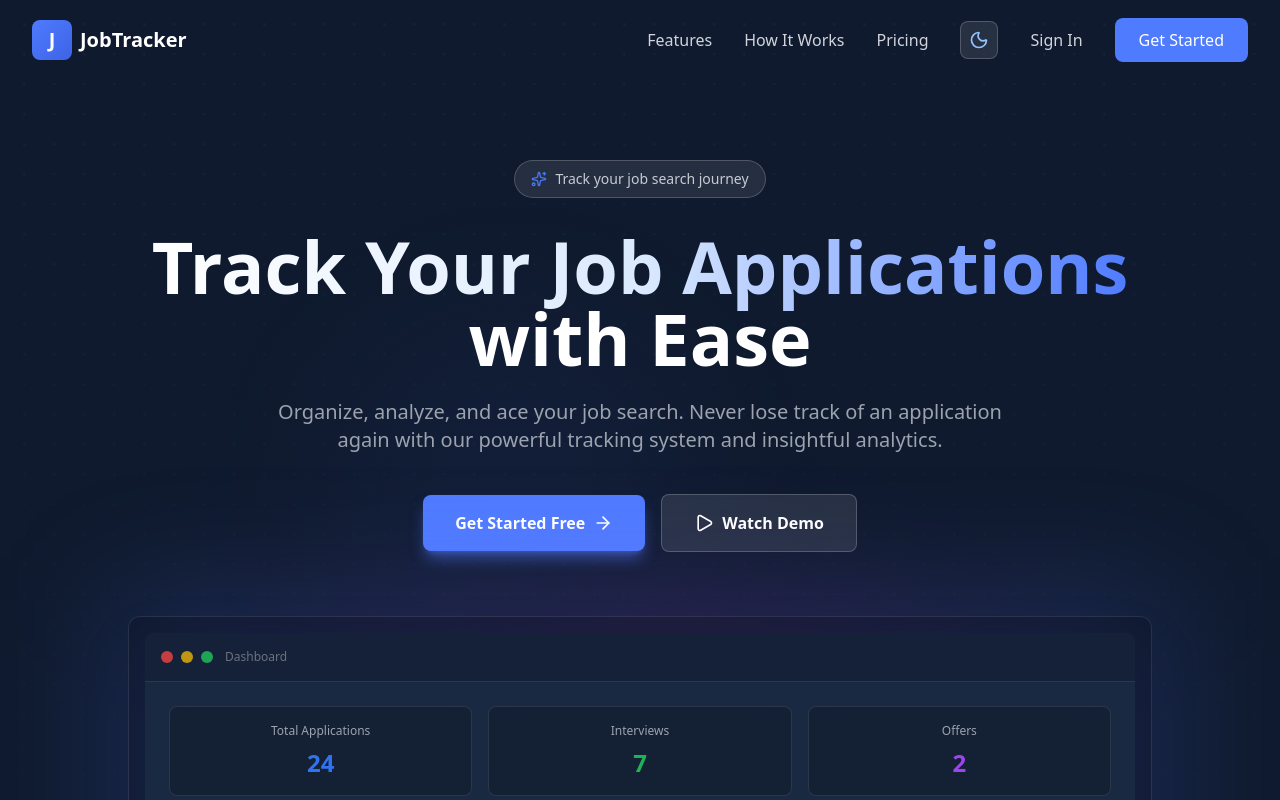
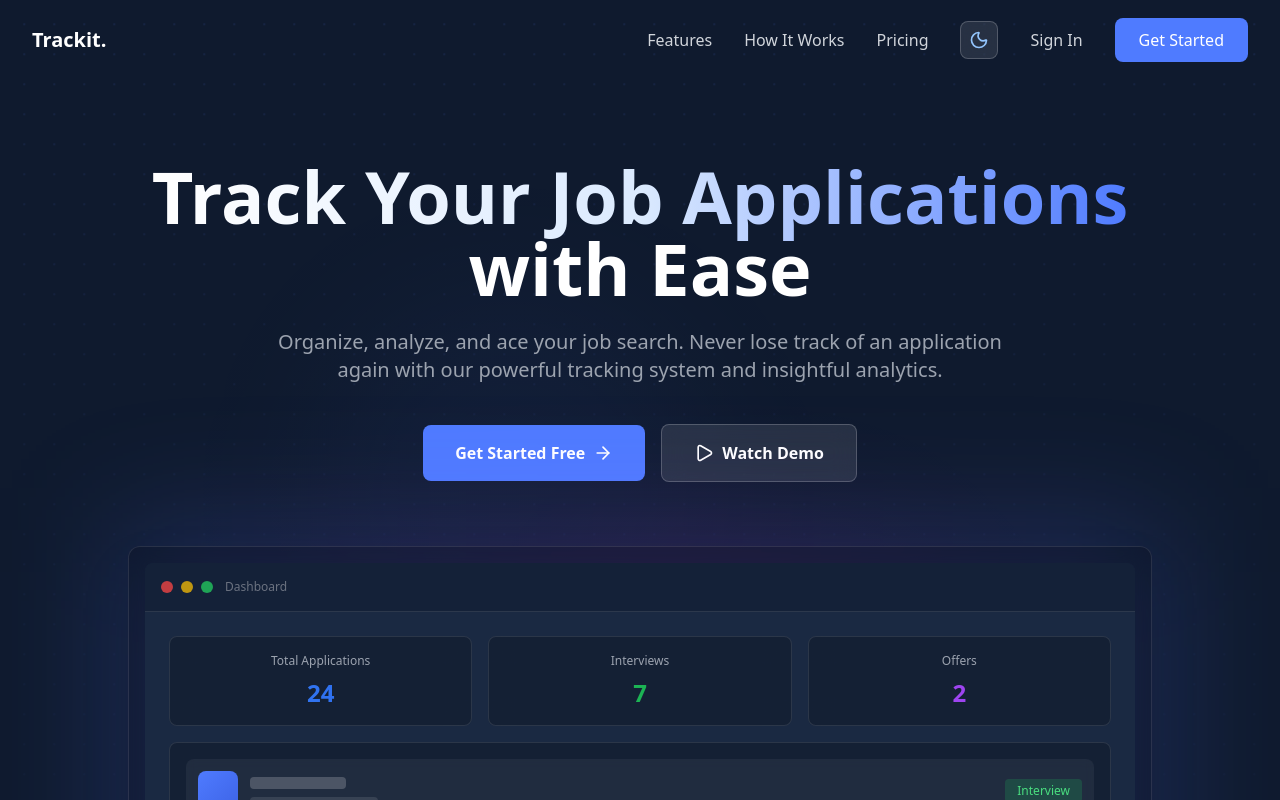
Before and after one commit to dkay9/trackit, a Next.js app: page / in a window 1280 px wide. Shown: the top 800 px of the page. Built offline with nearby package versions, Linux system fonts and the light colour scheme.

Commit message:
landing page update

```diff
--- a/src/components/landing/Footer.tsx
+++ b/src/components/landing/Footer.tsx
@@ -117,12 +117,9 @@ export default function Footer() {
 
         {/* Bottom Bar */}
         <div className="pt-8 border-t border-white/10">
-          <div className="flex flex-col md:flex-row items-center justify-between gap-4">
+          <div className="flex flex-col md:flex-row items-center justify-center">
             <p className="text-gray-400 text-sm">
               © {currentYear} Trackit. All rights reserved.
-            </p>
-            <p className="text-gray-400 text-sm">
-              Built with using Next.js & TypeScript
             </p>
           </div>
         </div>
--- a/src/components/landing/Hero.tsx
+++ b/src/components/landing/Hero.tsx
@@ -1,7 +1,7 @@
 'use client';
 
 import Link from 'next/link';
-import { ArrowRight, Play, Sparkles } from 'lucide-react';
+import { ArrowRight, Play } from 'lucide-react';
 
 export default function Hero() {
   return (
@@ -19,13 +19,6 @@ export default function Hero() {
       {/* Content */}
       <div className="relative z-10 container mx-auto px-4 sm:px-6 lg:px-8 py-20">
         <div className="max-w-5xl mx-auto text-center">
-          {/* Badge */}
-          <div className="inline-flex items-center gap-2 px-4 py-2 rounded-full glass mb-8 animate-pulse">
-            <Sparkles className="w-4 h-4 text-primary" />
-            <span className="text-sm text-gray-300">
-              Track your job search journey
-            </span>
-          </div>
 
           {/* Main Headline */}
           <h1 className="text-4xl sm:text-5xl md:text-6xl lg:text-7xl font-bold mb-6 leading-tight">
@@ -47,7 +40,7 @@ export default function Hero() {
           <div className="flex flex-col sm:flex-row items-center justify-center gap-4 mb-16">
             <Link
               href="/signup"
-              className="group px-8 py-4 bg-primary hover:bg-primary-dark text-white font-semibold rounded-lg transition-all flex items-center gap-2 shadow-lg shadow-primary/50 hover:shadow-primary/70 hover:scale-105 w-full sm:w-auto justify-center"
+              className="group px-8 py-4 bg-primary hover:bg-primary-dark text-white font-semibold rounded-lg transition-all flex items-center gap-2 hover:scale-105 w-full sm:w-auto justify-center"
             >
               Get Started Free
               <ArrowRight className="w-5 h-5 group-hover:translate-x-1 transition-transform" />
--- a/src/components/landing/Navbar.tsx
+++ b/src/components/landing/Navbar.tsx
@@ -64,12 +64,9 @@ export default function Navbar() {
         <div className="flex items-center justify-between h-16 sm:h-20">
           {/* Logo */}
           <Link href="/" className="flex items-center space-x-2">
-            <div className="w-8 h-8 sm:w-10 sm:h-10 bg-gradient-to-br from-primary to-primary-dark rounded-lg flex items-center justify-center">
-              <span className="text-white font-bold text-lg sm:text-xl">J</span>
-            </div>
-            <span className="text-lg sm:text-xl font-bold text-white">
-              JobTracker
-            </span>
+            <p className="text-lg sm:text-xl font-bold text-white">
+              Trackit.
+            </p>
           </Link>
 
           {/* Desktop Navigation */}
```
